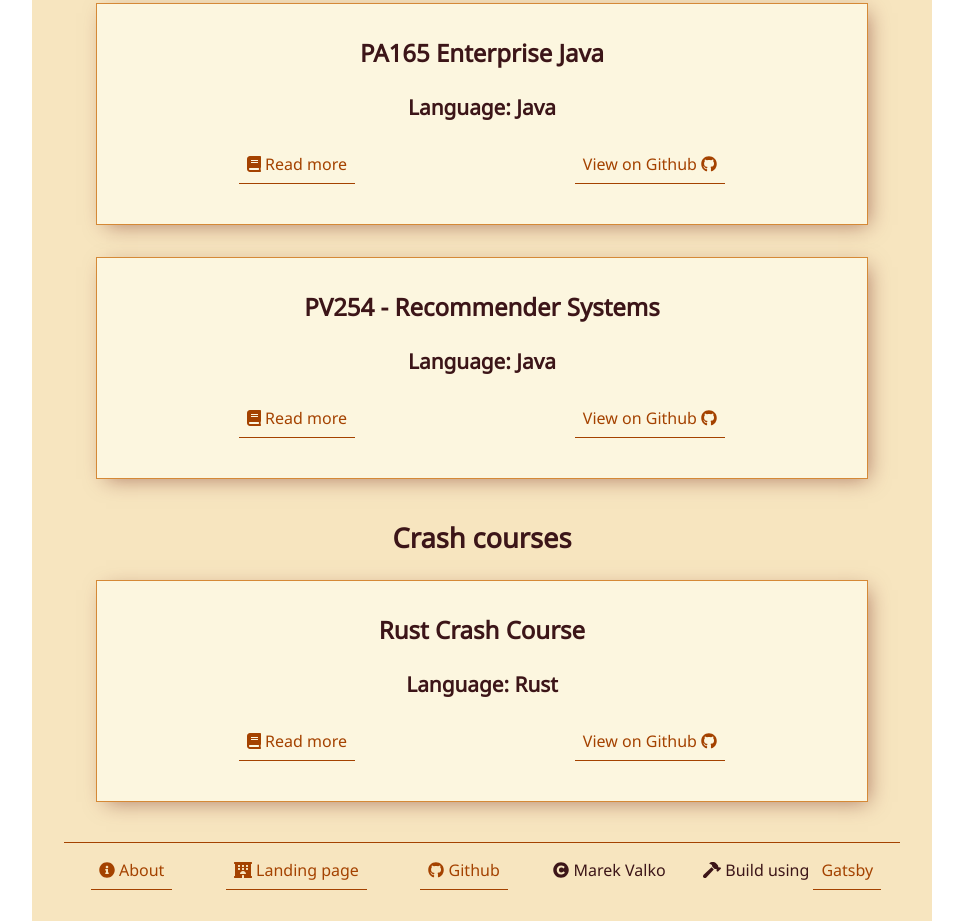
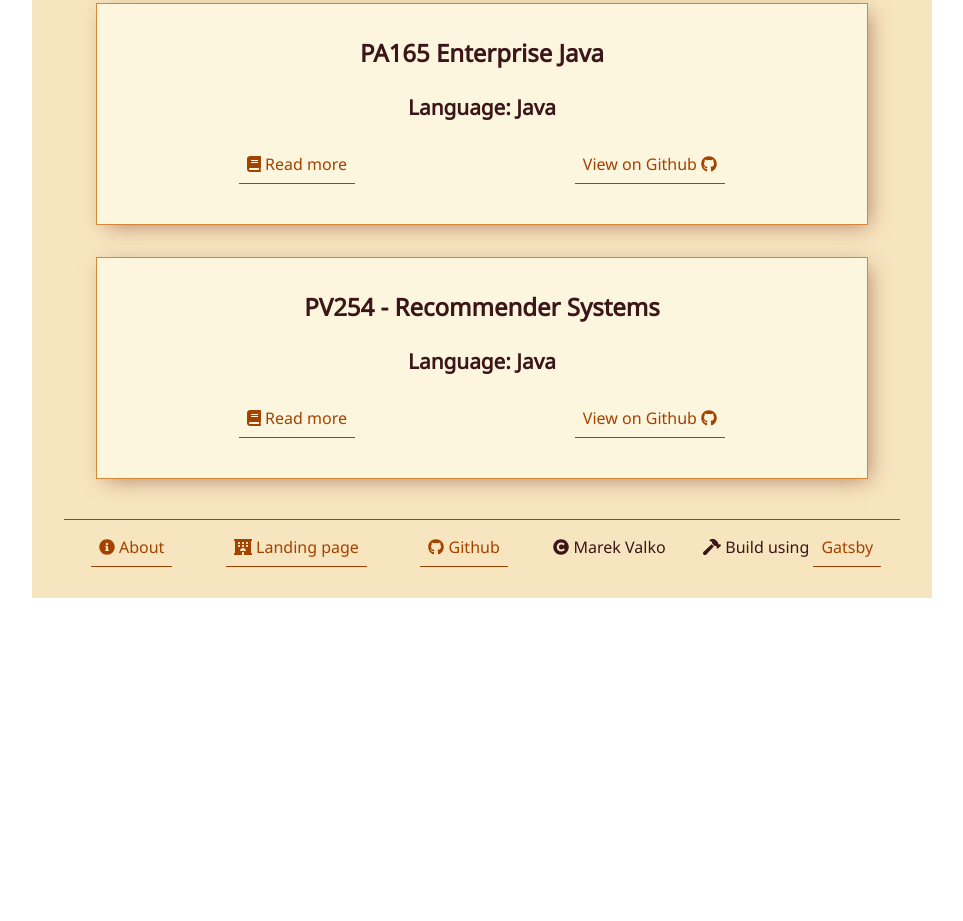
Before and after one commit to makovako/portfolio, a Gatsby site: page / in a window 1280 px wide. Shown: the part 1305-2226 px from the top of the page, without its empty margins (158-1121 px from the left). After the commit the page ends 1903 px from the top, so only its background shows below. Built offline with nearby package versions, Linux system fonts and the light colour scheme; Gatsby itself is replaced by a stand-in of ours.

Commit message:
temporarly removed crashcourses section

```diff
--- a/src/pages/index.js
+++ b/src/pages/index.js
@@ -7,7 +7,7 @@ export default ({ data }) => (
   <Container>
       <Section name="My projects" type="my-projects"></Section>
       <Section name="School projects" type="school-projects"></Section>
-      <Section name="Crash courses" type="crash-course"></Section>
+      {/* <Section name="Crash courses" type="crash-course"></Section> */}
   </Container>
 )
 export const query = graphql`
```
